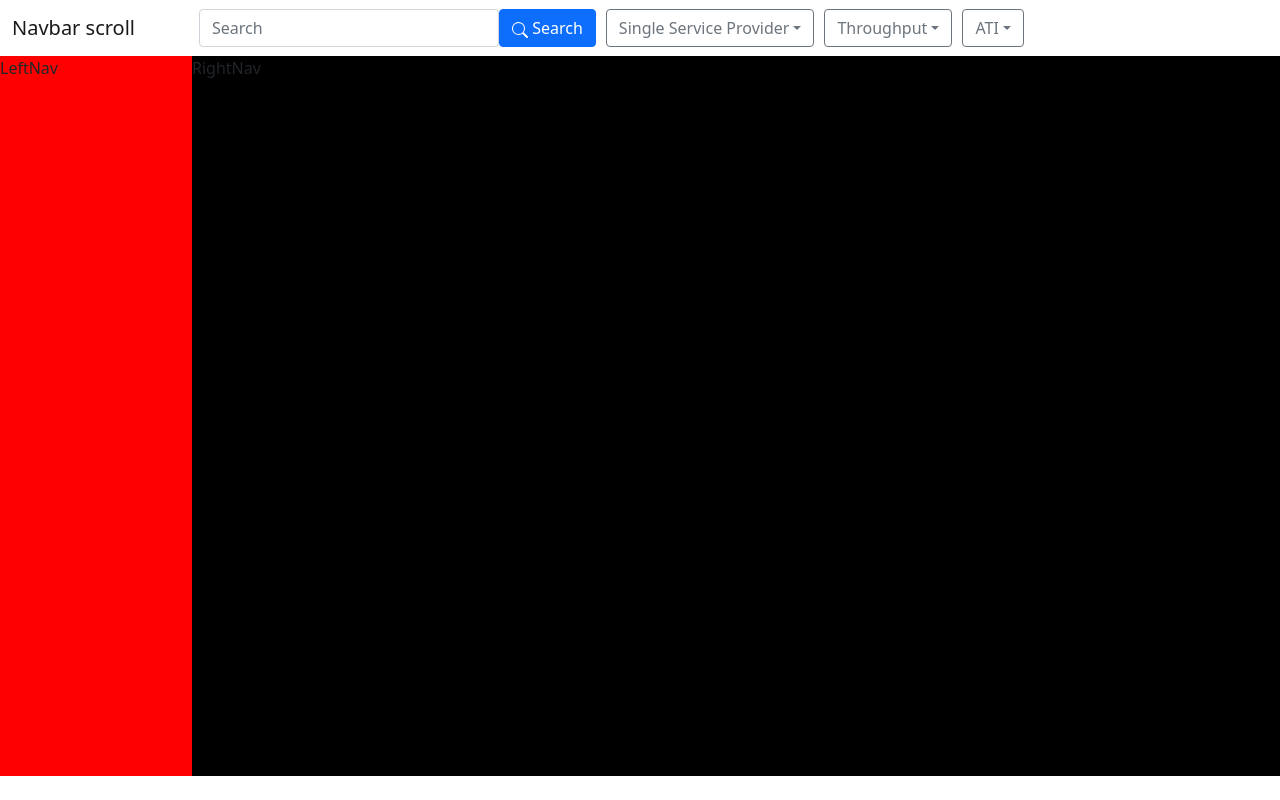
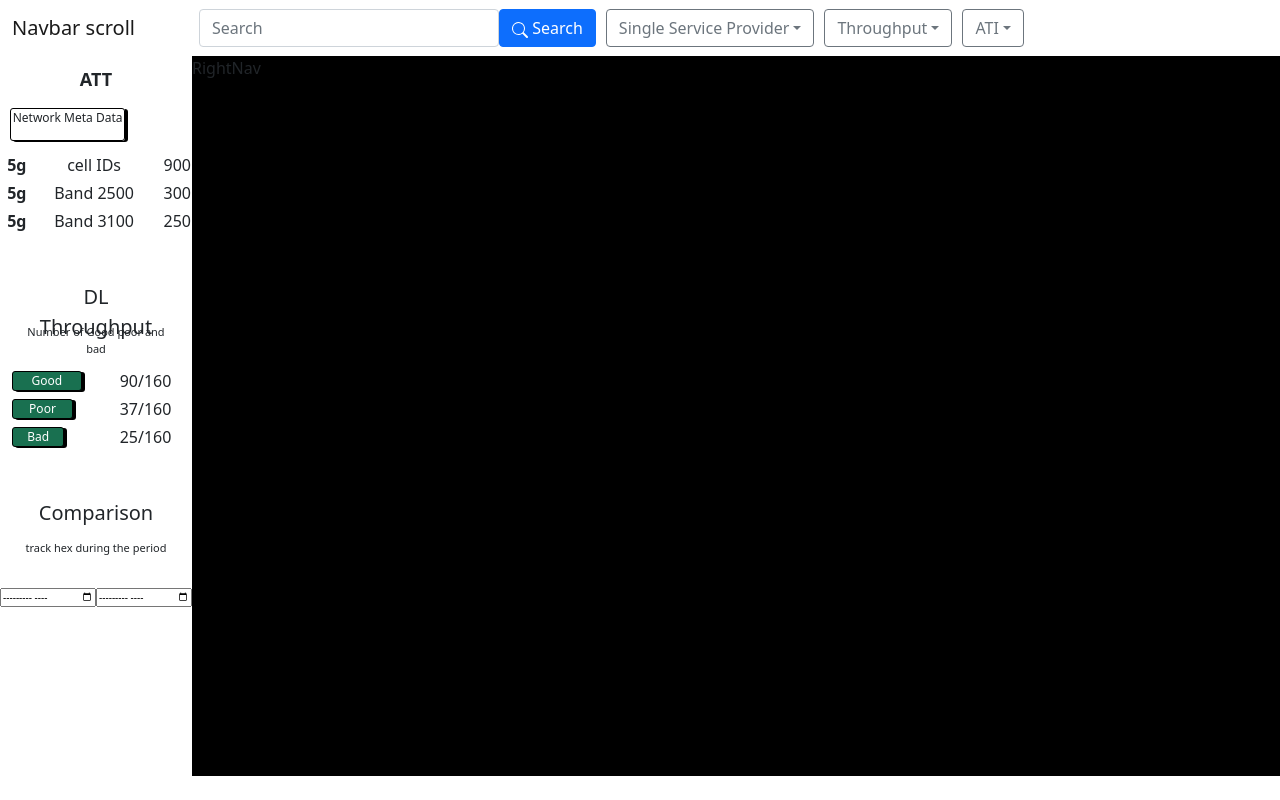
Before and after one commit to Luminogics/TrueMeasure, a React (Create React App) app: page / in a window 1280 px wide. Built offline with nearby package versions, Linux system fonts and the light colour scheme.

Commit message:
Main: added LeftNavbar

```diff
--- /dev/null
+++ b/src/Components/LeftNav.css
@@ -0,0 +1,120 @@
+.MainBox {
+  height: 90vh;
+  width: 15%;
+  float: left;
+}
+.box {
+  height: 30%;
+  width: 100%;
+  float: left;
+}
+.heading1 {
+  width: 40%;
+  height: 15%;
+  margin: auto;
+  text-align: center;
+  font-size: large;
+  font-weight: bold;
+  margin-bottom: 10px;
+  margin-top: 10px;
+}
+.button {
+  width: 60%;
+  height: 15%;
+  display: flex;
+  justify-content: center;
+  font-size: 12px;
+  margin-left: 10px;
+  border-radius: 3px;
+  border: 1px solid black;
+  box-shadow: 3px 1px black;
+  font-weight: 500;
+}
+.button:hover {
+  width: 63%;
+  height: 15%;
+  box-shadow: none;
+}
+table,
+th,
+td {
+  font-size: 16px;
+  padding: 2px;
+  text-align: center;
+  margin-top: 10px;
+  margin-left: auto;
+  margin-right: auto;
+}
+
+.heading2 {
+  width: 70%;
+  height: 15%;
+  margin: auto;
+  text-align: center;
+  font-size: large;
+  margin-bottom: 10px;
+  margin-top: 10px;
+  font-size: 20px;
+}
+
+.heading3 {
+  width: 80%;
+  height: 15%;
+  margin: auto;
+  text-align: center;
+  font-size: large;
+  margin-bottom: 10px;
+  margin-top: 10px;
+  font-size: 11px;
+}
+.button1 {
+  width: 80%;
+  height: 15%;
+  display: flex;
+  justify-content: center;
+  font-size: 12px;
+  margin-left: 10px;
+  border-radius: 3px;
+  border: 1px solid black;
+  box-shadow: 3px 1px black;
+  font-weight: 500;
+  background-color: #197050;
+  color: white;
+}
+.button2 {
+  width: 70%;
+  height: 15%;
+  display: flex;
+  justify-content: center;
+  font-size: 12px;
+  margin-left: 10px;
+  border-radius: 3px;
+  border: 1px solid black;
+  box-shadow: 3px 1px black;
+  font-weight: 500;
+  background-color: #197050;
+  color: white;
+}
+.button3 {
+  width: 60%;
+  height: 15%;
+  display: flex;
+  justify-content: center;
+  font-size: 12px;
+  margin-left: 10px;
+  border-radius: 3px;
+  border: 1px solid black;
+  box-shadow: 3px 1px black;
+  font-weight: 500;
+  background-color: #197050;
+  color: white;
+}
+.date {
+  width: 50%;
+
+  float: left;
+}
+.input {
+  width: 100%;
+  font-size: 10px;
+}
--- a/src/Components/LeftNav.js
+++ b/src/Components/LeftNav.js
@@ -1,16 +1,85 @@
-import React from "react";
-
+import React, { useState } from "react";
+import "./LeftNav.css";
 function LeftNav() {
+  const [startDate, setstartDate] = useState(Date());
+  const [endDate, setEndDate] = useState("End");
   return (
-    <div
-      style={{
-        width: "15%",
-        height: "90vh",
-        background: "red",
-        float: "left",
-      }}
-    >
-      LeftNav
+    <div className="MainBox">
+      <div className="box">
+        <div className="heading1">ATT</div>
+        <div className="button">Network Meta Data</div>
+        <div>
+          <table style={{ width: "200px" }}>
+            <tr>
+              <th>5g</th>
+              <td>cell IDs</td>
+              <td>900</td>
+            </tr>
+            <tr>
+              <th>5g</th>
+              <td>Band 2500</td>
+              <td>300</td>
+            </tr>
+            <tr>
+              <th>5g</th>
+              <td>Band 3100</td>
+              <td>250</td>
+            </tr>
+          </table>
+        </div>
+      </div>
+      <hr />
+      <div className="box">
+        <div className="heading2">DL Throughput</div>
+        <div className="heading3">Number of Good poor and bad</div>
+        <div>
+          <table style={{ width: "200px" }}>
+            <tr>
+              <th>
+                <div className="button1">Good</div>
+              </th>
+              <td>90/160</td>
+            </tr>
+            <tr>
+              <th>
+                <div className="button2">Poor</div>
+              </th>
+              <td>37/160</td>
+            </tr>
+            <tr>
+              <th>
+                <div className="button3">Bad</div>
+              </th>
+              <td>25/160</td>
+            </tr>
+          </table>
+        </div>
+      </div>
+      <div className="box">
+        <div className="heading2">Comparison</div>
+        <div className="heading3">track hex during the period</div>
+        <div className="date">
+          <input
+            type="month"
+            id="start"
+            name="start"
+            placeholder="asd"
+            value={startDate}
+            className="input"
+            onChange={(e) => setstartDate(e.target.value)}
+          />
+        </div>
+        <div className="date">
+          <input
+            type="month"
+            id="start"
+            name="start"
+            value={endDate}
+            className="input"
+            onChange={(e) => setEndDate(e.target.value)}
+          />
+        </div>
+      </div>
     </div>
   );
 }
```
